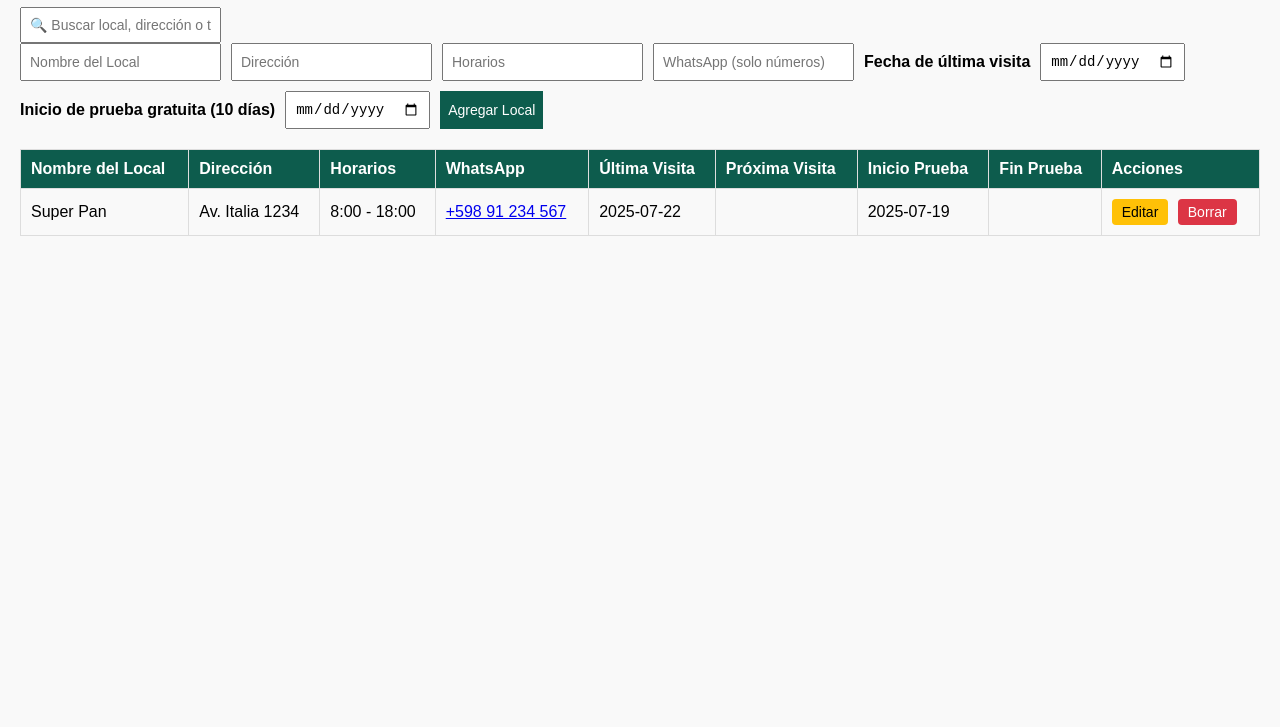
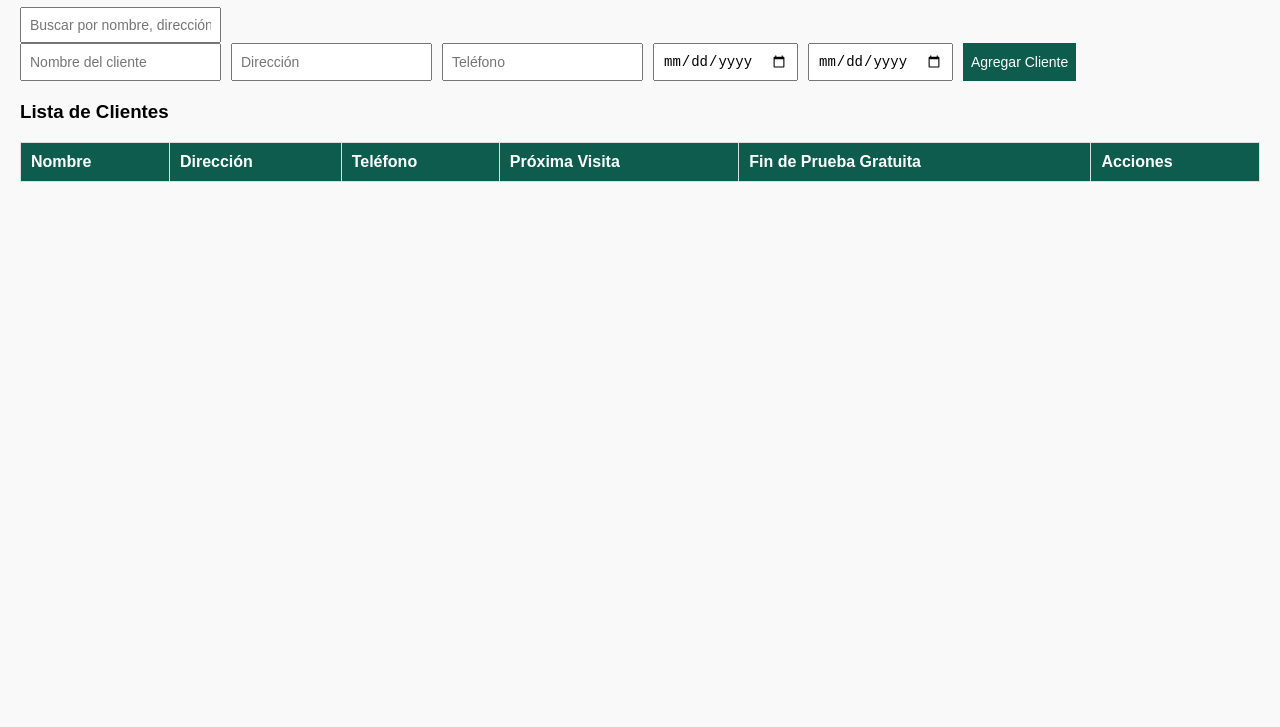
Before and after one commit to PaoloMariano14/CRM-Measy-Reservas-, a plain HTML site: page index.html in a window 1280 px wide. Shown: the part 73-800 px from the top of the page. Drawn offline with Linux system fonts and the light colour scheme.

Commit message:
index.html

```diff
--- a/index.html
+++ b/index.html
@@ -1,105 +1,42 @@
 <!DOCTYPE html>
 <html lang="es">
 <head>
-  <meta charset="UTF-8">
-  <meta name="viewport" content="width=device-width, initial-scale=1.0">
-  <title>CRM Locales</title>
-  <link rel="stylesheet" href="style.css">
-  <style>
-    .btn-editar {
-      background-color: #ffc107;
-      border: none;
-      color: black;
-      padding: 5px 10px;
-      cursor: pointer;
-      border-radius: 4px;
-    }
-    .btn-borrar {
-      background-color: #dc3545;
-      border: none;
-      color: white;
-      padding: 5px 10px;
-      cursor: pointer;
-      border-radius: 4px;
-      margin-left: 5px;
-    }
-    label {
-      font-weight: bold;
-      margin-top: 10px;
-    }
-  </style>
+  <meta charset="UTF-8" />
+  <meta name="viewport" content="width=device-width, initial-scale=1.0"/>
+  <title>CRM de Clientes</title>
+  <link rel="stylesheet" href="style.css"/>
 </head>
 <body>
-  <h1>CRM - Cartera de Clientes</h1>
+  <div class="container">
+    <h1>CRM de Clientes</h1>
 
-  <input type="text" id="search" placeholder="🔍 Buscar local, dirección o teléfono...">
+    <input type="text" id="searchInput" placeholder="Buscar por nombre, dirección o teléfono...">
 
-  <form id="addForm">
-    <input type="text" id="nombre" placeholder="Nombre del Local" required>
-    <input type="text" id="direccion" placeholder="Dirección" required>
-    <input type="text" id="horarios" placeholder="Horarios" required>
-    <input type="tel" id="telefono" placeholder="WhatsApp (solo números)" required>
-
-    <label for="ultimaVisita">Fecha de última visita</label>
-    <input type="date" id="ultimaVisita" required>
-
-    <label for="inicioPrueba">Inicio de prueba gratuita (10 días)</label>
-    <input type="date" id="inicioPrueba" required>
-
-    <button type="submit">Agregar Local</button>
+    <form id="clienteForm">
+      <input type="text" id="nombre" placeholder="Nombre del cliente" required />
+      <input type="text" id="direccion" placeholder="Dirección" required />
+      <input type="tel" id="telefono" placeholder="Teléfono" required />
+      <input type="date" id="fechaVisita" required />
+      <input type="date" id="fechaPrueba" required />
+      <button type="submit">Agregar Cliente</button>
     </form>
 
-  <table id="crm">
+    <h3>Lista de Clientes</h3>
+    <table id="tablaClientes">
       <thead>
         <tr>
-        <th>Nombre del Local</th>
+          <th>Nombre</th>
           <th>Dirección</th>
-        <th>Horarios</th>
-        <th>WhatsApp</th>
-        <th>Última Visita</th>
+          <th>Teléfono</th>
           <th>Próxima Visita</th>
-        <th>Inicio Prueba</th>
-        <th>Fin Prueba</th>
+          <th>Fin de Prueba Gratuita</th>
           <th>Acciones</th>
         </tr>
       </thead>
-    <tbody id="crmBody">
-      <tr>
-        <td data-label="Nombre del Local">Super Pan</td>
-        <td data-label="Dirección">Av. Italia 1234</td>
-        <td data-label="Horarios">8:00 - 18:00</td>
-        <td data-label="WhatsApp"><a href="https://wa.me/59891234567" target="_blank">+598 91 234 567</a></td>
-        <td data-label="Última Visita">2025-07-22</td>
-        <td data-label="Próxima Visita"></td>
-        <td data-label="Inicio Prueba">2025-07-19</td>
-        <td data-label="Fin Prueba"></td>
-        <td data-label="Acciones">
-          <button class="btn-editar">Editar</button>
-          <button class="btn-borrar">Borrar</button>
-        </td>
-      </tr>
-    </tbody>
+      <tbody></tbody>
     </table>
+  </div>
 
-  <script src="app.js"></script>
-  <script>
-    // Funcionalidad borrar fila
-    document.querySelectorAll(".btn-borrar").forEach(btn => {
-      btn.addEventListener("click", function () {
-        this.closest("tr").remove();
-      });
-    });
-
-    // Filtro de búsqueda por nombre, dirección o teléfono
-    const searchInput = document.getElementById("search");
-    searchInput.addEventListener("input", function () {
-      const filter = searchInput.value.toLowerCase();
-      const rows = document.querySelectorAll("#crm tbody tr");
-      rows.forEach(row => {
-        const text = row.textContent.toLowerCase();
-        row.style.display = text.includes(filter) ? "" : "none";
-      });
-    });
-  </script>
+  <script src="script.js"></script>
 </body>
 </html>
```
Lines whose indentation alone changed are shown as unchanged.
